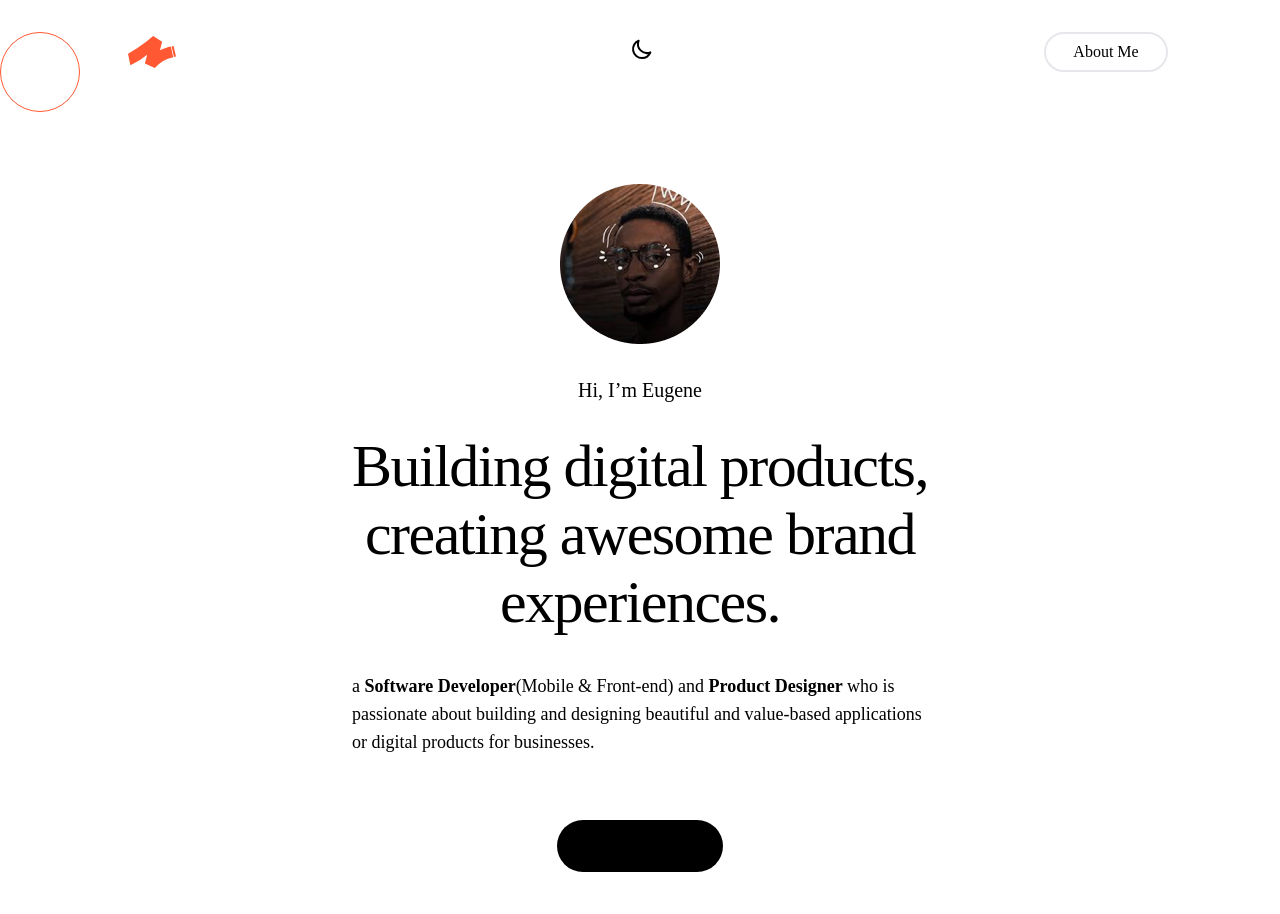
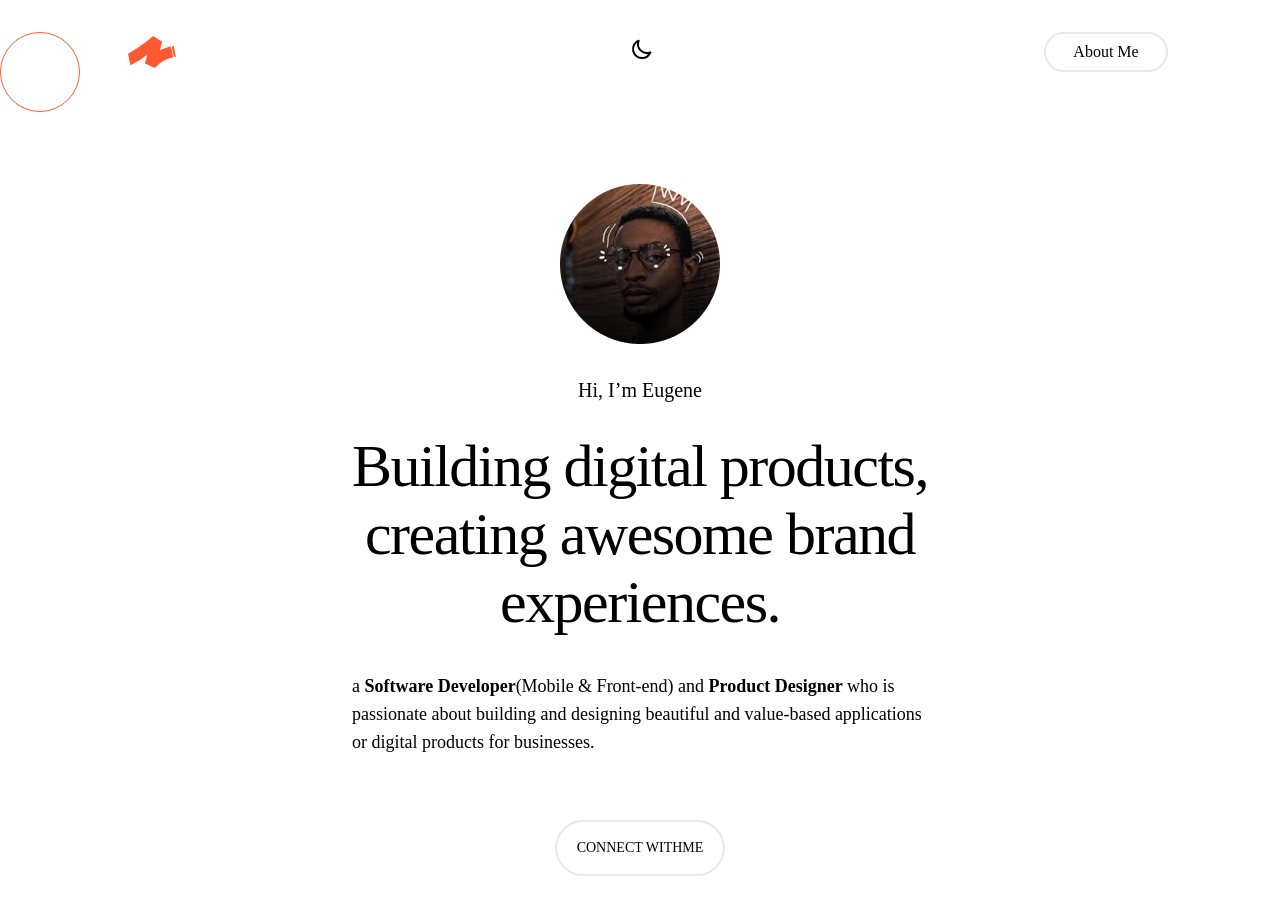
Before and after one commit to 4eug/Old-Portfolio, a Next.js app: page /about in a window 1280 px wide. Built offline with nearby package versions, Linux system fonts and the light colour scheme.

Commit message:
Connect with me Btn

```diff
--- a/styles/globals.css
+++ b/styles/globals.css
@@ -20,7 +20,7 @@
   }
 
   button.black {
-    @apply bg-black font-medium rounded-full text-sm px-5 py-4 text-center;
+    @apply border-2 rounded-full text-sm px-5 py-4 text-center;
   }
 
   nav {
```
